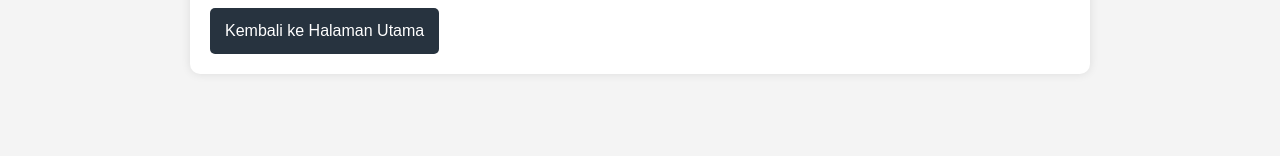
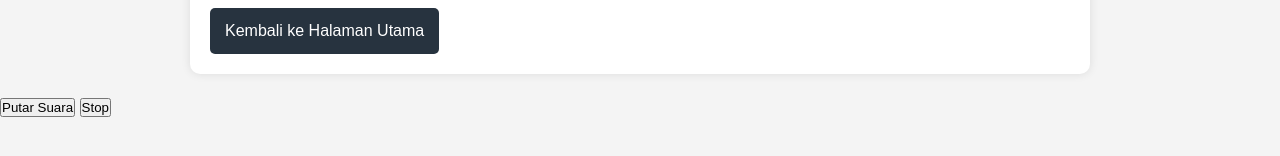
Before and after one commit to daarmaganzz/web-infor, a plain HTML site: page bab2.html in a window 1280 px wide. Shown: the part 644-800 px from the top of the page. Drawn offline with Linux system fonts and the light colour scheme.

Commit message:
Update bab2.html

```diff
--- a/bab2.html
+++ b/bab2.html
@@ -35,5 +35,7 @@
 
         <a href="index.html">Kembali ke Halaman Utama</a>
     </div>
+<button onclick="bacaMateri()">Putar Suara</button>
+<button onclick="hentikanSuara()">Stop</button>
 </body>
 </html>
```
